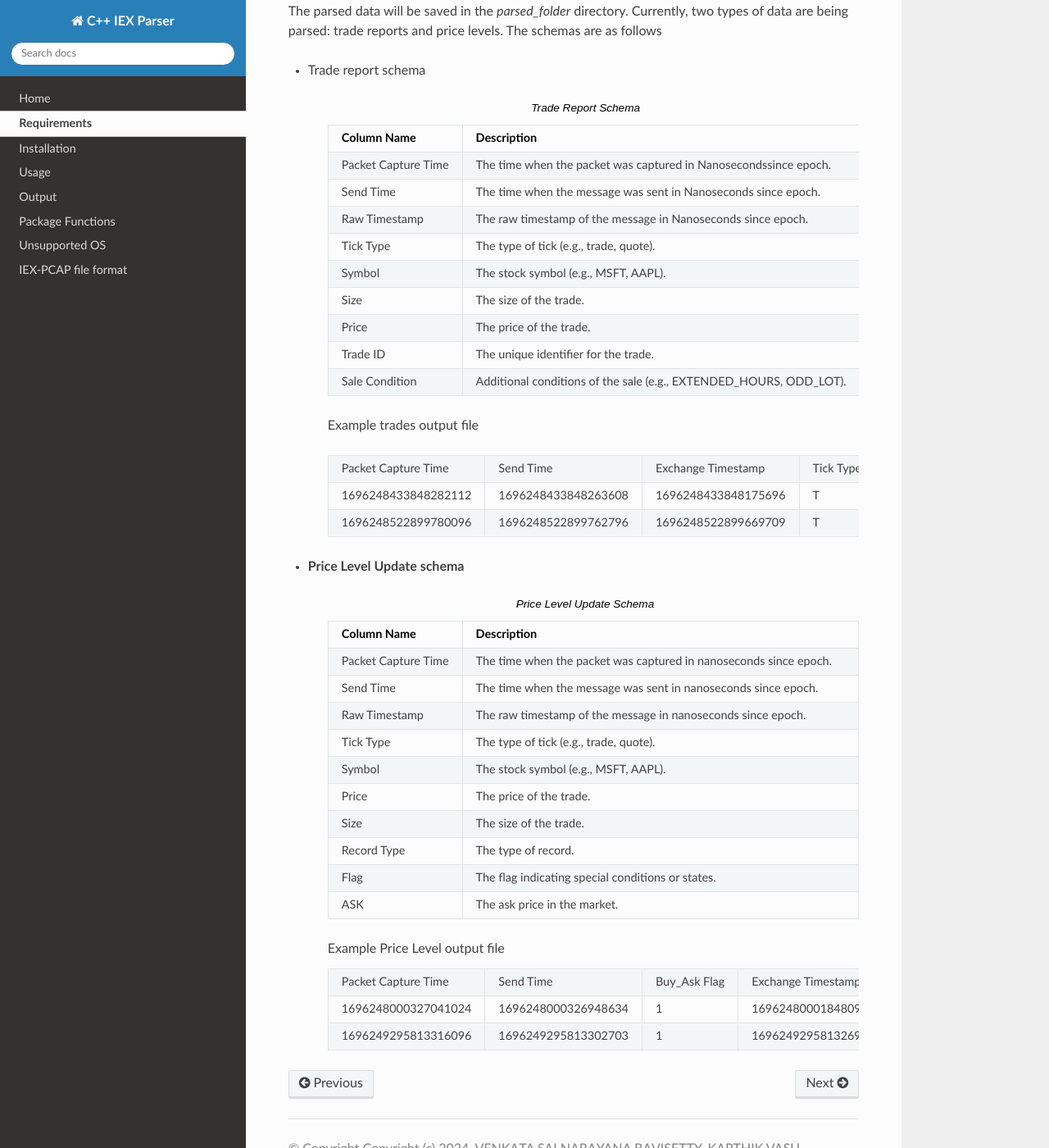
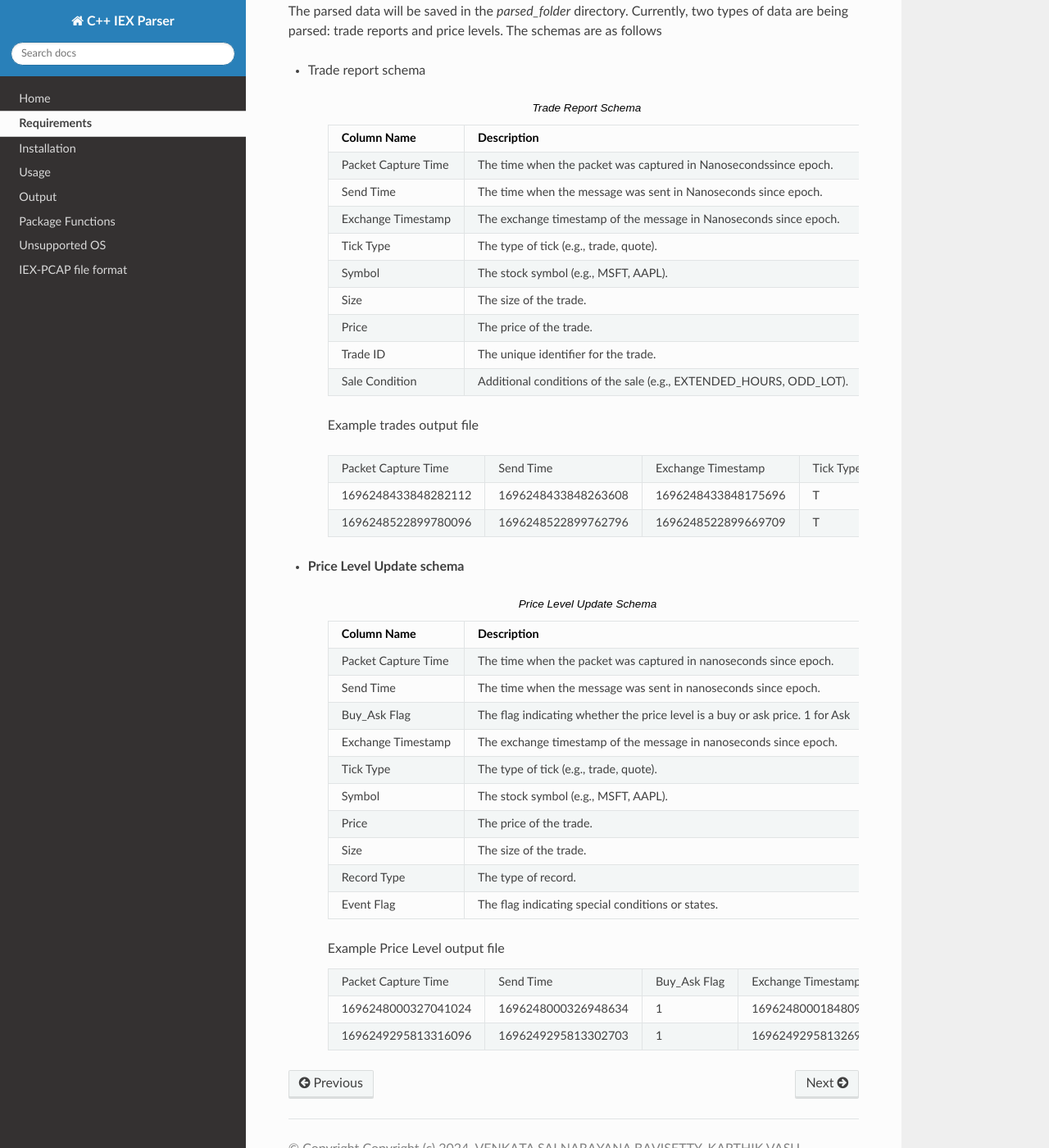
Before and after one commit to Sai271828/iex-parser, a Sphinx documentation site: the page built from docs/usage.rst, in a window 1280 px wide and 1400 px high, scrolled down 896 px. Shown: the whole window at 82% size. Built offline with Sphinx 7.4.7 and the Read the Docs theme 2.0.0, drawn with Linux system fonts in a browser that asks for light colours.

Commit message:
Fix schema

```diff
--- a/docs/usage.rst
+++ b/docs/usage.rst
@@ -54,7 +54,7 @@ The parsed data will be saved in the `parsed_folder` directory. Currently, two t
 
       "Packet Capture Time", "The time when the packet was captured in Nanosecondssince epoch."
       "Send Time", "The time when the message was sent in Nanoseconds since epoch."
-      "Raw Timestamp", "The raw timestamp of the message in Nanoseconds since epoch."
+      "Exchange Timestamp", "The exchange timestamp of the message in Nanoseconds since epoch."
       "Tick Type", "The type of tick (e.g., trade, quote)."
       "Symbol", "The stock symbol (e.g., MSFT, AAPL)."
       "Size", "The size of the trade."
@@ -80,14 +80,14 @@ The parsed data will be saved in the `parsed_folder` directory. Currently, two t
 
       "Packet Capture Time", "The time when the packet was captured in nanoseconds since epoch."
       "Send Time", "The time when the message was sent in nanoseconds since epoch."
-      "Raw Timestamp", "The raw timestamp of the message in nanoseconds since epoch."
+      "Buy_Ask Flag", "The flag indicating whether the price level is a buy or ask price. 1 for Ask"
+      "Exchange Timestamp", "The exchange timestamp of the message in nanoseconds since epoch."
       "Tick Type", "The type of tick (e.g., trade, quote)."
       "Symbol", "The stock symbol (e.g., MSFT, AAPL)."
       "Price", "The price of the trade."
       "Size", "The size of the trade."
       "Record Type", "The type of record."
-      "Flag", "The flag indicating special conditions or states."
-      "ASK", "The ask price in the market."
+      "Event Flag", "The flag indicating special conditions or states."
 
    Example Price Level output file
 
```
